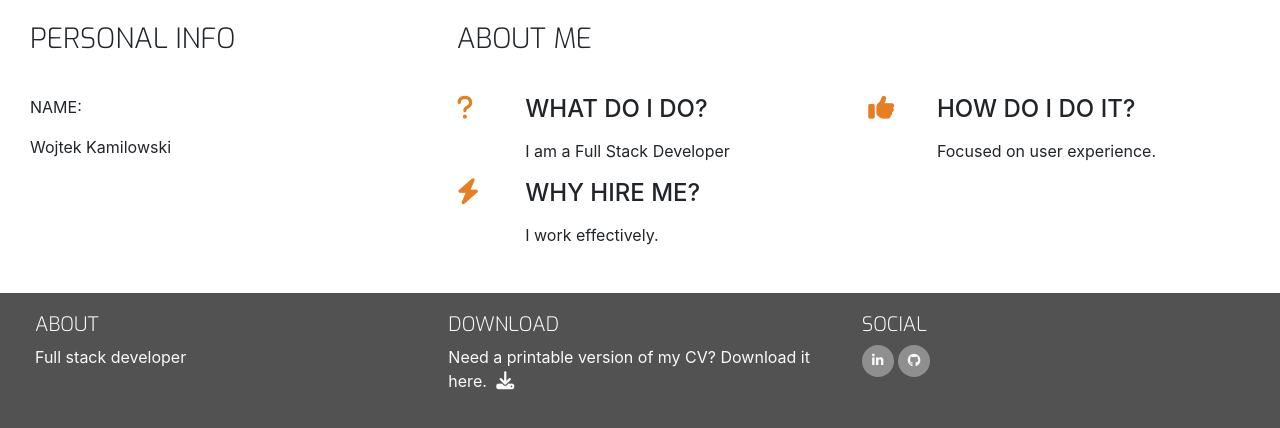
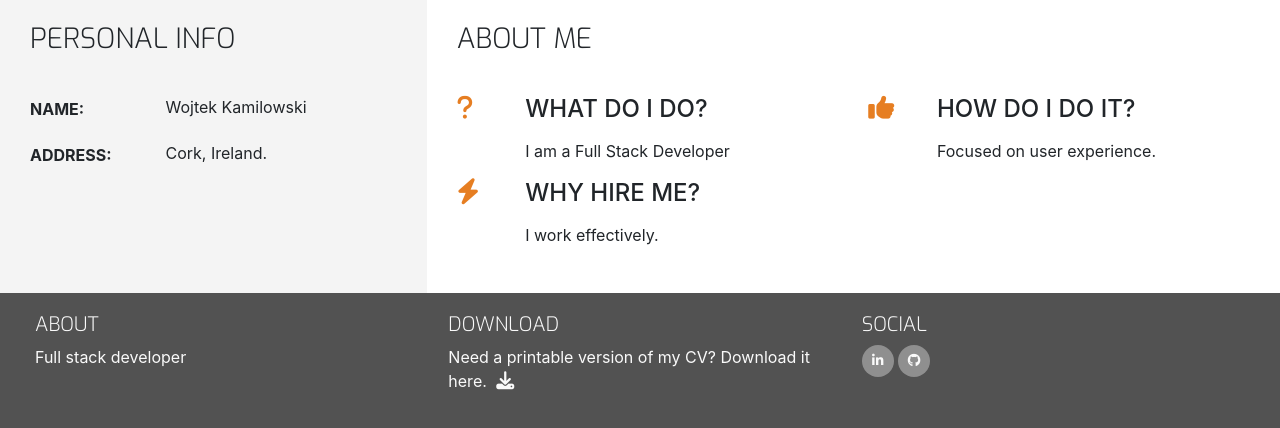
Before and after one commit to WojtekKamilowski/CI_B_CV, a plain HTML site: page index.html in a window 1280 px wide. Shown: the part 372-800 px from the top of the page. Drawn offline with nearby package versions, Linux system fonts and the light colour scheme.

Commit message:
Style personal info

```diff
--- a/assets/css/style.css
+++ b/assets/css/style.css
@@ -8,6 +8,10 @@
 
 .bg-color-three-reasons {
     background-color: #fff;
+}
+
+.bg-color-personal-info {
+    background-color: #f4f4f4;
 }
 
 .ui-menu-color-home {
@@ -237,3 +241,38 @@ footer {
 .three-reasons-heading {
     margin-bottom: 15px;
 }
+
+/* -------------------------------------Personal Info */
+
+.personal-info-item {
+    margin-bottom: 20px;
+    display: block;
+    clear: both;
+}
+
+.personal-info-item .key,
+.personal-info-item .value {
+    padding-right: 8px;
+    display: inline-block;
+}
+
+.personal-info-item .key p,
+.personal-info-item .value p {
+    margin: 0;
+}
+
+.personal-info-item .key {
+    width: 30%;
+    margin-right: 21px;
+    padding-top: 2px;
+    vertical-align: top;
+}
+
+.personal-info-item .key p {
+    font-weight: 700;
+}
+
+.personal-info-item .value {
+    position: relative;
+    width: 60%;
+}
--- a/index.html
+++ b/index.html
@@ -63,6 +63,18 @@
                     <div class="value">
                         <p>
                             Wojtek Kamilowski
+                        </p>
+                    </div>
+                </div>
+                <div class="personal-info-item">
+                    <div class="key">
+                        <p class="uppercase">
+                            Address:
+                        </p>
+                    </div>
+                    <div class="value">
+                        <p>
+                            Cork, Ireland.
                         </p>
                     </div>
                 </div>
```
